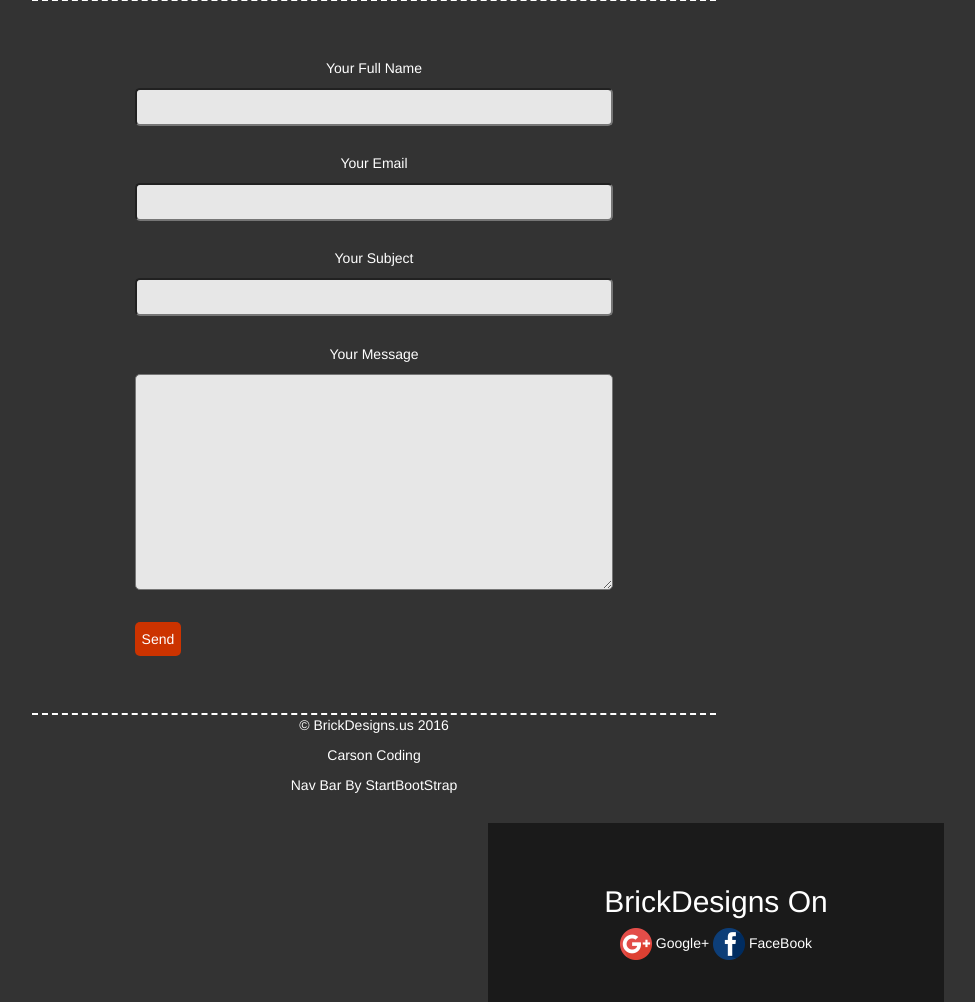
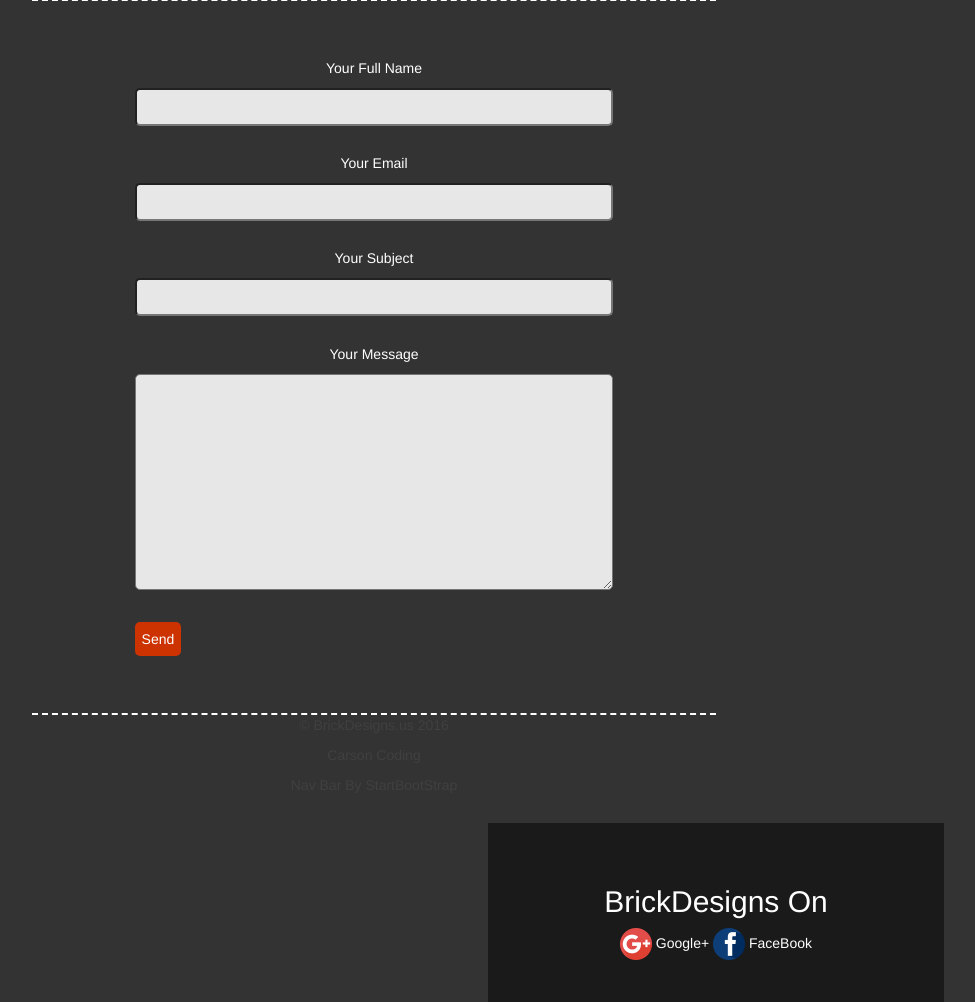
Before and after one commit to carsonandrew2/brickdesigns, a PHP site: page / in a window 1280 px wide. Shown: the part 2698-3700 px from the top of the page, without its empty margins (266-1241 px from the left). Run offline with PHP 8.4, Linux system fonts and the light colour scheme.

Commit message:
Update scrolling-nav.css

```diff
--- a/css/scrolling-nav.css
+++ b/css/scrolling-nav.css
@@ -153,3 +153,6 @@ textarea {
     padding-left: 2em;
     padding-right: 2em;
 }
+.footer_text {
+    color: #404040;
+}
```
